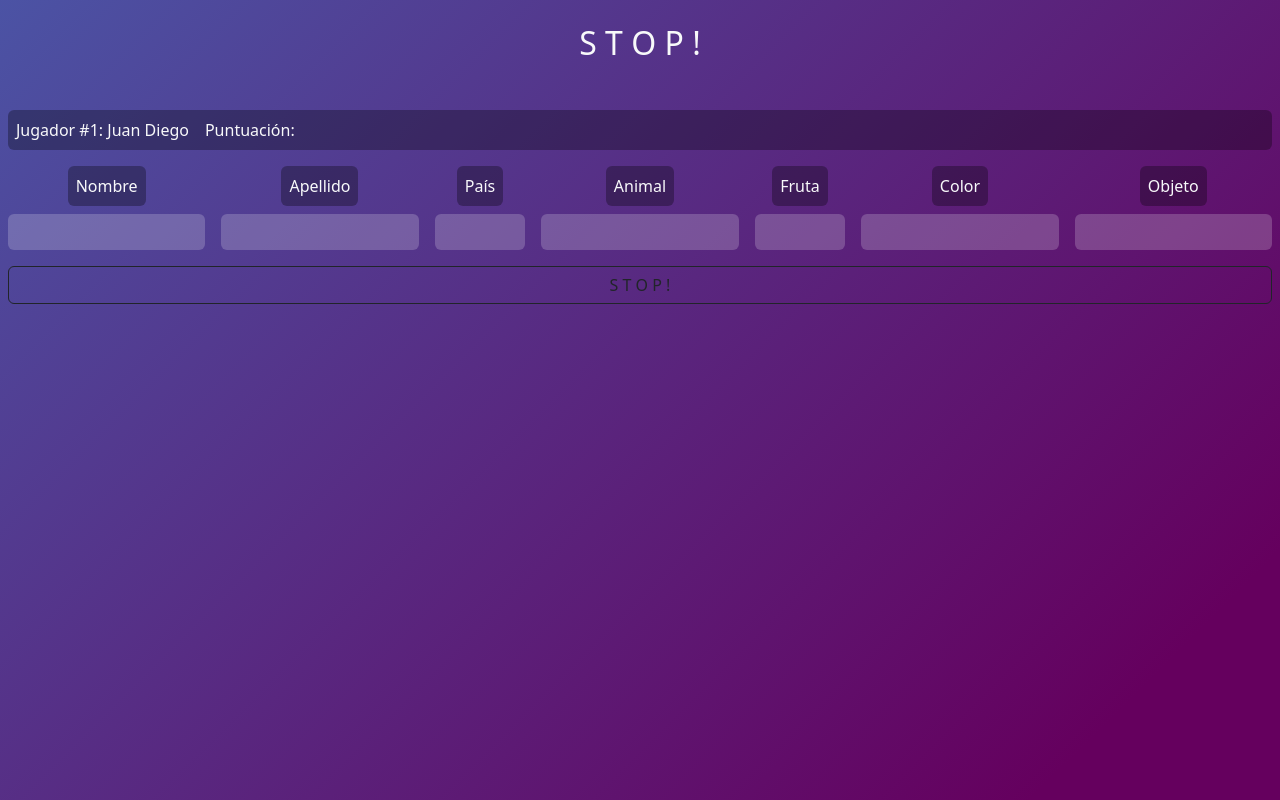
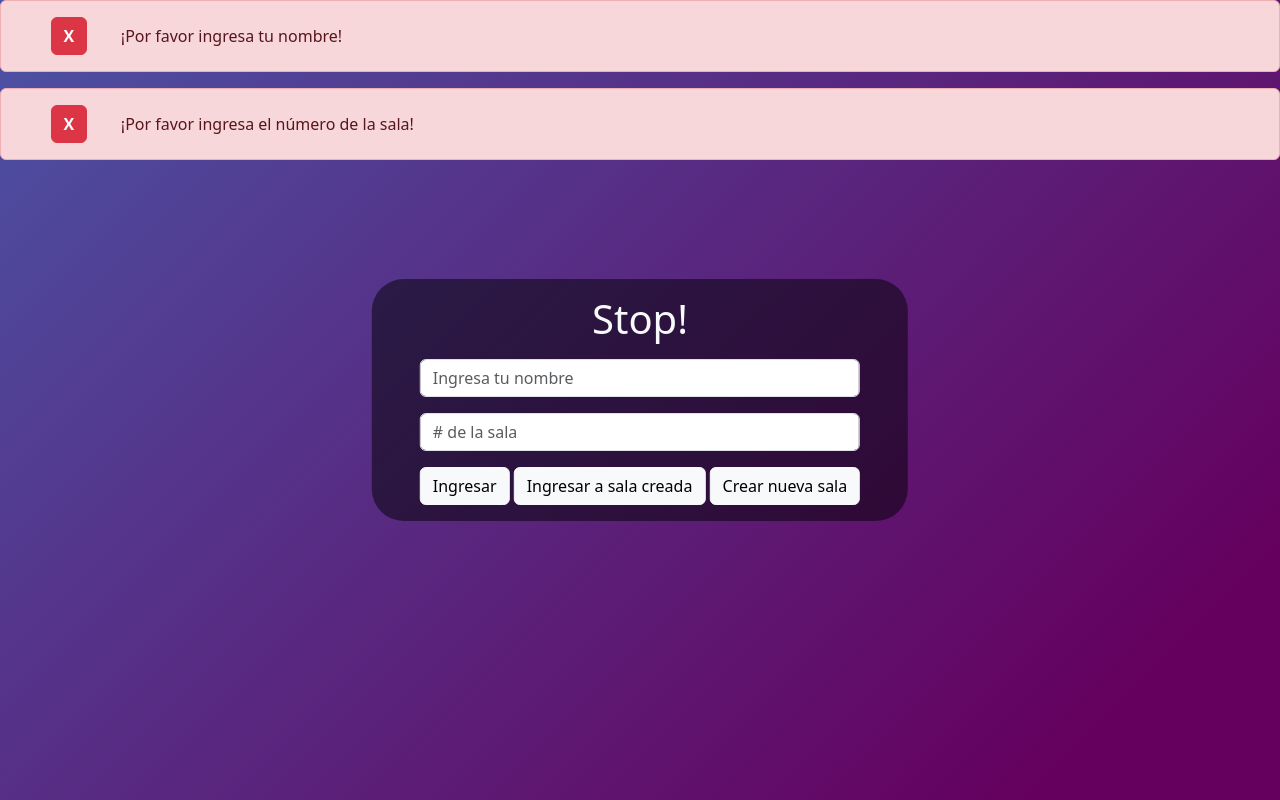
Before and after one commit to doncode-oficial/don-code, a plain HTML site: page htmls/stop/stop.html in a window 1280 px wide. Drawn offline with nearby package versions, Linux system fonts and the light colour scheme.

Commit message:
Adding more functionality

```diff
--- a/htmls/stop/main.js
+++ b/htmls/stop/main.js
@@ -6,9 +6,32 @@
 
 // socket.emit("hello from client", "hello world");
 
+function closeAlert() {
 
-function enterInGame(name) {
+}
+
+function createNewRoom() {
+    let name = document.getElementById('name').value;
+
+    if (name == "") {
+        alert("Por favor ingresa tu nombre");
+        return false;
+    }
+
+
+
+}
+
+function enterInRoom(){
+    let room = document.getElementById("roo").value;
+}
+
+function enterInGame() {
     // Desaparecer el cartel del stop
+    let containerForm = document.getElementById("containerForm");
+    containerForm.classList.add("container-form-hidde");
+
+    // Mostrar el panel de jugadores
 
     // Agregar un contenedor flotante
     // donde una vez los jugadores
--- a/htmls/stop/stop.html
+++ b/htmls/stop/stop.html
@@ -20,53 +20,111 @@
     <div class="container-fluid m-0 p-0 general-container">
 
         <!-- Contenedor para ingresar el nombre -->
-        <div class="container-form rounded-5 px-5 text-center d-none">
-            <h1 class="text-light text-center pt-3">Stop!</h1>
-            <input class="form-control my-3" type="text" placeholder="Ingresa tu nombre" id="nombre" name="nombre" />
-            <button class="btn btn-light mb-3">Aceptar</button>
+        <div id="containerForm"
+            class="container-form rounded-5 px-5 text-center position-absolute top-50 start-50 translate-middle">
+            <h1 class="m-0 p-0 text-light text-center pt-3">Stop!</h1>
+            <input class="form-control my-3" type="text" placeholder="Ingresa tu nombre" id="name" name="name" />
+            <input class="form-control my-3" type="text" placeholder="# de la sala" id="room" name="room" />
+            <button class="btn btn-light mb-3" onclick="enterInGame()">Ingresar</button>
+            <button class="btn btn-light mb-3" onclick="enterInRoom()">Ingresar a sala creada</button>
+            <button class="btn btn-light mb-3" onclick="createNewRoom()">Crear nueva sala</button>
         </div>
 
-        <h2 class="text-light text-center py-4">S T O P !</h2>
+        <!-- Alert de por favor ingresa tu nombre -->
+        <div class="alert alert-danger" role="alert">
+            <div class="row g-0">
+                <div class="col-1 d-flex justify-content-center align-items-center">
+                    <button class="btn btn-danger" onclick="closeAlert(name)">
+                        <b>X</b>
+                    </button>
+                </div>
+                <div class="col-11 d-flex align-items-center">
+                    <span>¡Por favor ingresa tu nombre!</span>
+                </div>
+            </div>
+        </div>
 
-        <!-- Contendor para iniciar el juego -->
+        <!-- Alert de por favor ingresa el número de la sala -->
+        <div class="alert alert-danger" role="alert">
+            <div class="row g-0">
+                <div class="col-1 d-flex justify-content-center align-items-center">
+                    <button class="btn btn-danger" onclick="closeAlert(room)">
+                        <b>X</b>
+                    </button>
+                </div>
+                <div class="col-11 d-flex align-items-center">
+                    <span>¡Por favor ingresa el número de la sala!</span>
+                </div>
+            </div>
+        </div>
+
+        <!-- Contenedor para mostrar la sala y los jugadores -->
+        <!-- <div id="containerPlayers"
+            class="container-form rounded-5 px-5 text-center position-absolute top-50 start-50 translate-middle">
+            <div class="w-100">
+                <h1 class="m-0 p-0 text-light text-center pt-3">Jugadores</h1>
+                    <span></span>
+                <input class="form-control my-3" type="text" placeholder="Ingresa tu nombre" id="nombre"
+                    name="nombre" />
+                <button class="btn btn-light mb-3" onclick="enterInGame()">Aceptar</button>
+            </div>
+        </div> -->
+
+        <!-- <h2 class="text-light text-center py-4">S T O P !</h2>
+
+        Contendor para iniciar el juego
         <div class="pt-3 p-2">
             <p class="form-label-styled text-light p-2 mb-3">
                 Jugador #1: Juan Diego&emsp;Puntuación:
             </p>
 
             <div id="game-columns" class="row g-3 text-center">
-                <div class="col-sm-2">
+                <div class="col-sm-4">
                     <label class="form-label-styled text-light p-2">Nombre</label>
                     <input class="form-control-styled text-dark" name="nombreG" id="nombreG" type="text" />
                 </div>
-                <div class="col-sm-2">
+                <div class="col-sm-4">
                     <label class="form-label-styled text-light p-2">Apellido</label>
                     <input class="form-control-styled" name="nombreG" id="nombreG" type="text" />
                 </div>
-                <div class="col-sm-1">
+                <div class="col-sm-4">
                     <label class="form-label-styled text-light p-2">País</label>
                     <input class="form-control-styled" name="nombreG" id="nombreG" type="text" />
                 </div>
-                <div class="col-sm-2">
+                <div class="col-sm-4">
                     <label class="form-label-styled text-light p-2">Animal</label>
                     <input class="form-control-styled" name="nombreG" id="nombreG" type="text" />
                 </div>
-                <div class="col-sm-1">
+                <div class="col-sm-4">
                     <label class="form-label-styled text-light p-2">Fruta</label>
                     <input class="form-control-styled" name="nombreG" id="nombreG" type="text" />
                 </div>
-                <div class="col-sm-2">
+                <div class="col-sm-4">
                     <label class="form-label-styled text-light p-2">Color</label>
                     <input class="form-control-styled" name="nombreG" id="nombreG" type="text" />
                 </div>
-                <div class="col-sm-2">
+                <div class="col-sm-4">
                     <label class="form-label-styled text-light p-2">Objeto</label>
+                    <input class="form-control-styled" name="nombreG" id="nombreG" type="text" />
+                </div>
+                <div class="col-sm-4">
+                    <label class="form-label-styled text-light p-2">Artista</label>
+                    <input class="form-control-styled" name="nombreG" id="nombreG" type="text" />
+                </div>
+                <div class="col-sm-4">
+                    <label class="form-label-styled text-light p-2">Ciudad</label>
                     <input class="form-control-styled" name="nombreG" id="nombreG" type="text" />
                 </div>
             </div>
 
             <button class="btn btn-outline-dark mt-3 w-100">S T O P !</button>
         </div>
+
+        New markup
+        <div class="progress" role="progressbar" aria-label="Basic example" aria-valuenow="25" aria-valuemin="0"
+            aria-valuemax="100">
+            <div class="progress-bar" style="width: 60%"></div>
+        </div> -->
     </div>
 
 
--- a/htmls/stop/style.css
+++ b/htmls/stop/style.css
@@ -22,6 +22,11 @@
 
 .container-form {
     background-color: rgba(0, 0, 0, .5);
+    transition: opacity 0.75s 0s ease-in;
+}
+
+.container-form-hidde {
+    opacity: 0;
 }
 
 .form-label-styled {
```
